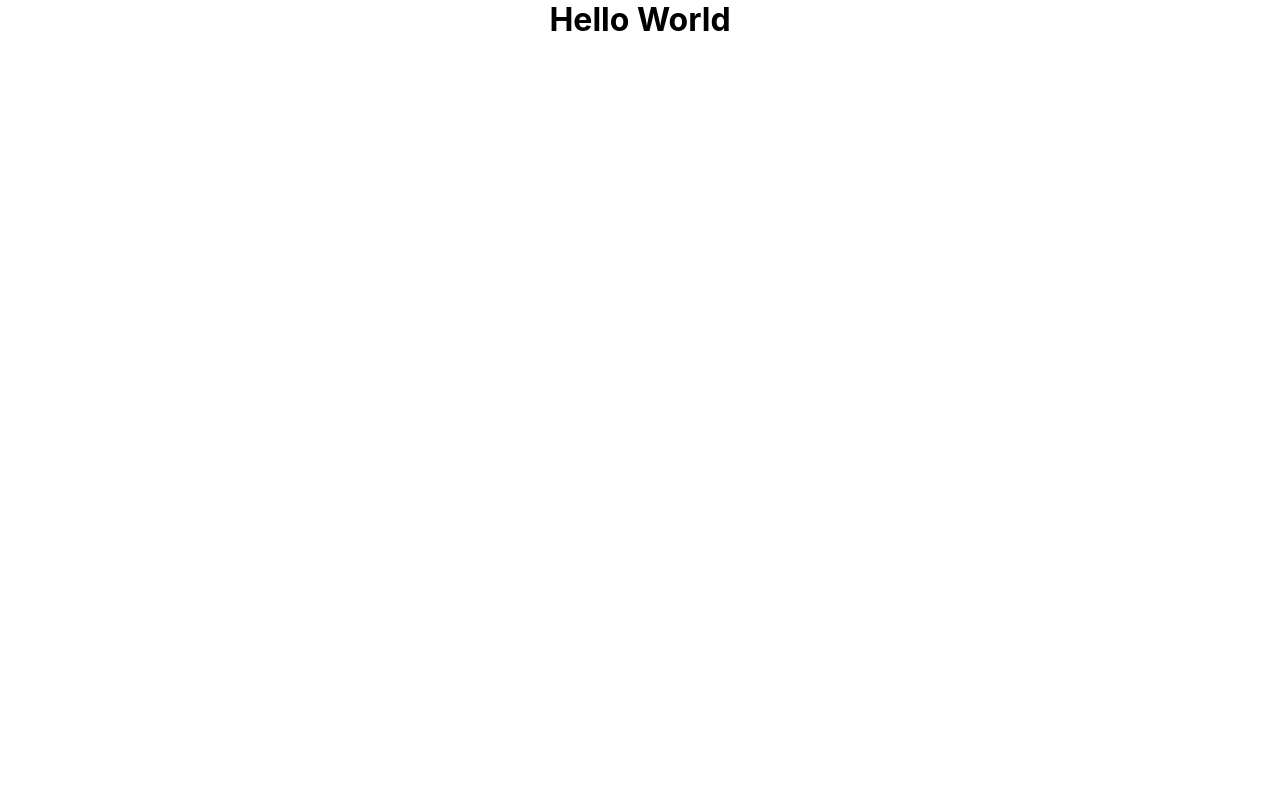
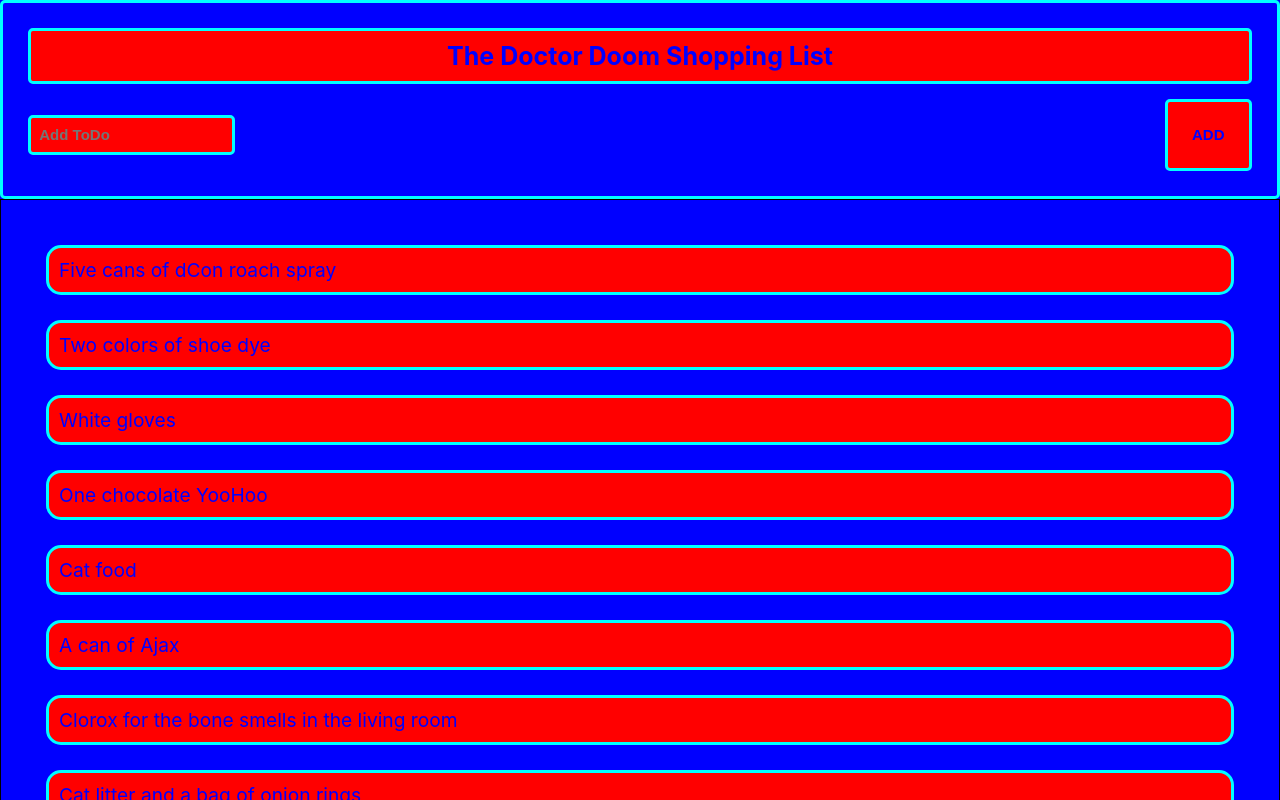
Before and after one commit to PhilippAubert/ToDoApp-React, a React (Create React App) app: page / in a window 1280 px wide. Shown: the top 800 px of the page. Built offline with nearby package versions, Linux system fonts and the light colour scheme.

Commit message:
Initial commit

```diff
--- a/src/App.js
+++ b/src/App.js
@@ -1,9 +1,13 @@
 import "./App.css";
+import Header from "./components/Header.js";
+import ToDo from "./components/ToDo.js";
+import { useState } from "react";
 
 function App() {
   return (
     <div className="App">
-      <h1>Hello World</h1>
+      <Header />
+      <ToDo />
     </div>
   );
 }
--- /dev/null
+++ b/src/components/Header.css
@@ -0,0 +1,55 @@
+.header {
+  border-radius: 5px 5px 5px 5px;
+
+  padding: 25px;
+  background-color: #00f;
+  border: 3px solid #0ff;
+  color: #00f;
+}
+
+.mainFrame {
+  background-color: blue;
+  margin: 0;
+  padding: 0;
+}
+
+.headline {
+  font-size: 25px;
+  border: 3px solid #0ff;
+  border-radius: 5px 5px 5px 5px;
+  padding: 10px;
+  background-color: #f00;
+}
+
+.form {
+}
+
+.inputField {
+  display: flex;
+  flex-direction: row;
+  justify-content: space-between;
+  align-items: center;
+  margin-top: 15px;
+}
+
+input {
+  color: #00f;
+  padding: 3%;
+  font-size: 15px;
+  border: 3px solid #0ff;
+  border-radius: 5px 5px 5px 5px;
+  width: 100%;
+  background-color: #f00;
+  font-weight: 800;
+  padding: 4%;
+}
+
+.AddButton {
+  color: #00f;
+  background-color: #f00;
+  font-weight: 800;
+  border: 3px solid #0ff;
+  padding: 2%;
+  font-size: 15px;
+  border-radius: 5px 5px 5px 5px;
+}
--- /dev/null
+++ b/src/components/Header.js
@@ -0,0 +1,26 @@
+import "./Header.css";
+import { useState } from "react";
+
+function Header(props) {
+  return (
+    <div class="mainFrame">
+      <header className="header">
+        <h1 className="headline">The Doctor Doom Shopping List </h1>
+        <div className="inputField">
+          <form className="form">
+            <input
+              type="text"
+              name="ToDo-Input"
+              id="ToDo-Id"
+              placeholder="Add ToDo"
+              className="input"
+            />
+          </form>
+          <button className="AddButton">ADD</button>
+        </div>
+      </header>
+    </div>
+  );
+}
+
+export default Header;
--- /dev/null
+++ b/src/components/ToDo.css
@@ -0,0 +1,22 @@
+.list-container {
+  margin: 0;
+  padding: 20px;
+  background-color: blue;
+  border: 1px solid #000;
+  overflow: hidden;
+}
+
+.list-items {
+  list-style-type: none;
+  margin: 0;
+  text-align: left;
+  padding: 10px;
+  border: 3px solid #0ff;
+  border-radius: 15px 15px 15px 15px;
+  background-color: #f00;
+  color: #00f;
+  font-weight: 400;
+  font-size: 1.2em;
+
+  margin: 25px;
+}
--- /dev/null
+++ b/src/components/ToDo.js
@@ -0,0 +1,25 @@
+import "./ToDo.css";
+import { useState } from "react";
+
+function ToDo(props) {
+  return (
+    <div className="list-container">
+      <ul clasName="list">
+        <li className="list-items">Five cans of dCon roach spray</li>
+        <li className="list-items">Two colors of shoe dye</li>
+        <li className="list-items">White gloves</li>
+        <li className="list-items">One chocolate YooHoo</li>
+        <li className="list-items">Cat food</li>
+        <li className="list-items">A can of Ajax</li>
+        <li className="list-items">
+          Clorox for the bone smells in the living room
+        </li>
+        <li className="list-items">Cat litter and a bag of onion rings</li>
+        <li className="list-items">Two boxes of Apple Jacks</li>
+        <li className="list-items">and Flintstone vitamins</li>
+      </ul>
+    </div>
+  );
+}
+
+export default ToDo;
```
Also changed, not shown: 1 other file (tests, documents, lock files or other folders).
